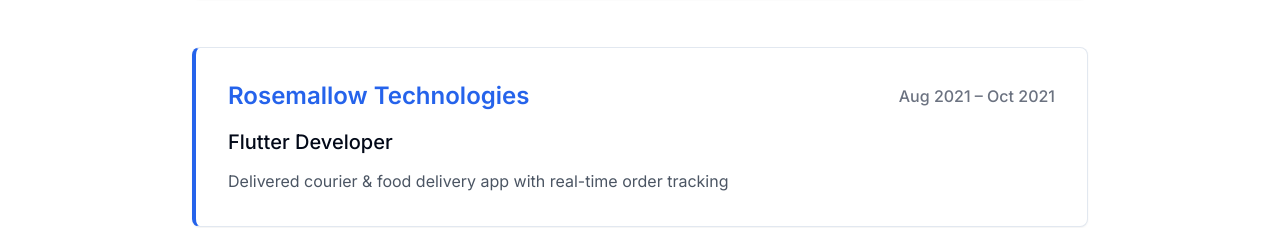
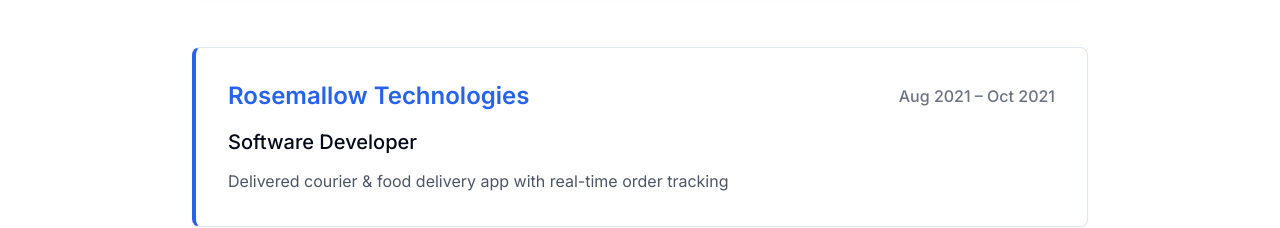
Before and after one commit to Hari36020/Hari-Portfolio, a React (Vite) app: page / in a window 1280 px wide. Shown: the part 2020-2248 px from the top of the page. Built offline with nearby package versions, Linux system fonts and the light colour scheme.

Commit message:
Preceding changes

```diff
--- a/src/pages/Index.tsx
+++ b/src/pages/Index.tsx
@@ -56,7 +56,7 @@ const Index = () => {
     {
       company: "Rosemallow Technologies",
       period: "Aug 2021 – Oct 2021",
-      role: "Flutter Developer",
+      role: "Software Developer",
       description: "Delivered courier & food delivery app with real-time order tracking"
     },
     {
```
